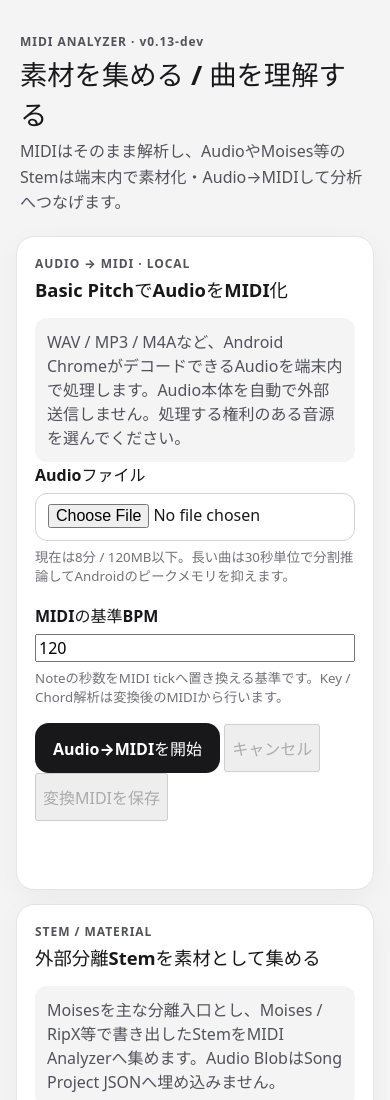
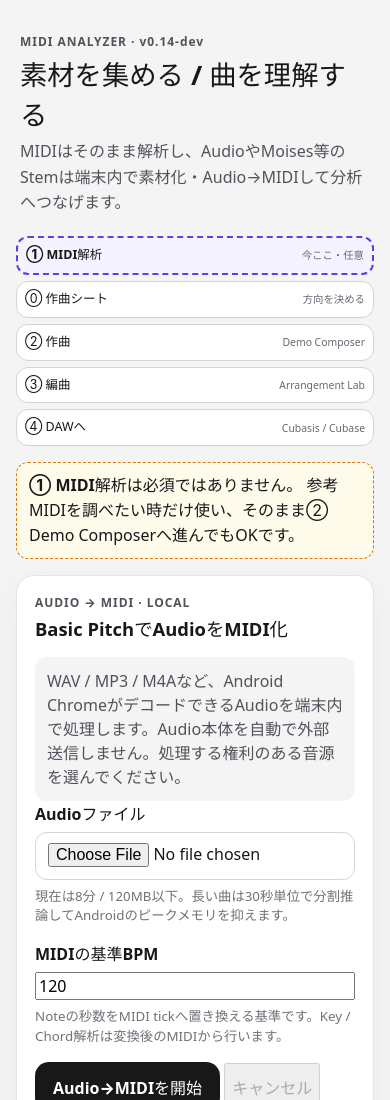
Before and after one commit to tamurayuuki46-cpu/midi-analyzer, a website built with Vite: page index.html in a window 390 px wide. Shown: the top 1100 px of the page. Built offline with nearby package versions, Linux system fonts and the light colour scheme.

Commit message:
feat: add optional-analysis five-stage mobile flow

```diff
--- a/index.html
+++ b/index.html
@@ -6,15 +6,32 @@
     <meta name="theme-color" content="#f4f4f5" />
     <link rel="manifest" href="./manifest.webmanifest" />
     <meta name="description" content="作曲素材を集め、曲を理解するためのAndroid-first MIDI Analyzer" />
-    <title>MIDI Analyzer v0.13-dev</title>
+    <title>MIDI Analyzer v0.14-dev</title>
+    <style>
+      .app-flow-strip{margin:0 0 16px;display:grid;grid-template-columns:repeat(5,minmax(0,1fr));gap:6px}
+      .app-flow-step{box-sizing:border-box;border:1px solid #d4d4d8;border-radius:12px;padding:9px 8px;text-align:center;font-size:.78rem;line-height:1.35;background:#fff;color:inherit;text-decoration:none}
+      .app-flow-step.current{border:2px solid #4f46e5;font-weight:800;background:#f5f3ff}
+      .app-flow-step.optional{border-style:dashed}
+      .app-flow-step small{display:block;color:#646872}
+      .analysis-optional-note{margin:0 0 16px;padding:10px 12px;border:1px dashed #d97706;border-radius:12px;background:#fffbeb;line-height:1.55}
+      @media(max-width:560px){.app-flow-strip{grid-template-columns:1fr}.app-flow-step{display:flex;align-items:center;justify-content:space-between;text-align:left}.app-flow-step.current{order:-1}}
+    </style>
   </head>
   <body>
     <main class="app-shell">
       <header class="app-header">
-        <p class="eyebrow">MIDI ANALYZER · v0.13-dev</p>
+        <p class="eyebrow">MIDI ANALYZER · v0.14-dev</p>
         <h1>素材を集める / 曲を理解する</h1>
         <p>MIDIはそのまま解析し、AudioやMoises等のStemは端末内で素材化・Audio→MIDIして分析へつなげます。</p>
       </header>
+      <nav class="app-flow-strip" aria-label="曲づくり全体の流れ">
+        <a class="app-flow-step" href="https://tamurayuuki46-cpu.github.io/demo-composer/sheet-app/"><span>⓪ 作曲シート</span><small>方向を決める</small></a>
+        <span class="app-flow-step current optional" aria-current="step"><span>① MIDI解析</span><small>今ここ・任意</small></span>
+        <a class="app-flow-step" href="https://tamurayuuki46-cpu.github.io/demo-composer/"><span>② 作曲</span><small>Demo Composer</small></a>
+        <a class="app-flow-step" href="https://tamurayuuki46-cpu.github.io/demo-composer/arranger/"><span>③ 編曲</span><small>Arrangement Lab</small></a>
+        <span class="app-flow-step"><span>④ DAWへ</span><small>Cubasis / Cubase</small></span>
+      </nav>
+      <p class="analysis-optional-note"><strong>① MIDI解析は必須ではありません。</strong> 参考MIDIを調べたい時だけ使い、そのまま② Demo Composerへ進んでもOKです。</p>
       <div id="audio-to-midi-root"></div>
       <div id="audio-note-tools-root"></div>
       <div id="stem-reference-root"></div>
```
